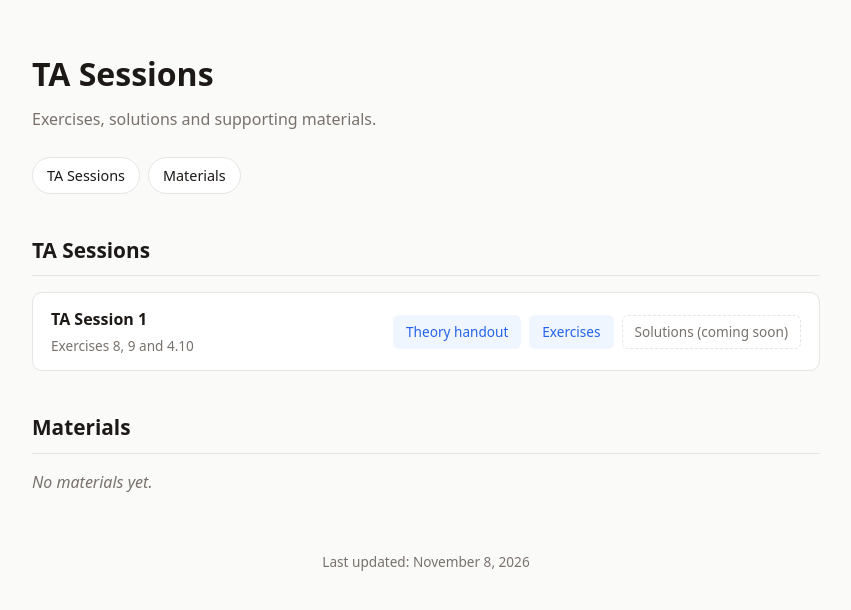
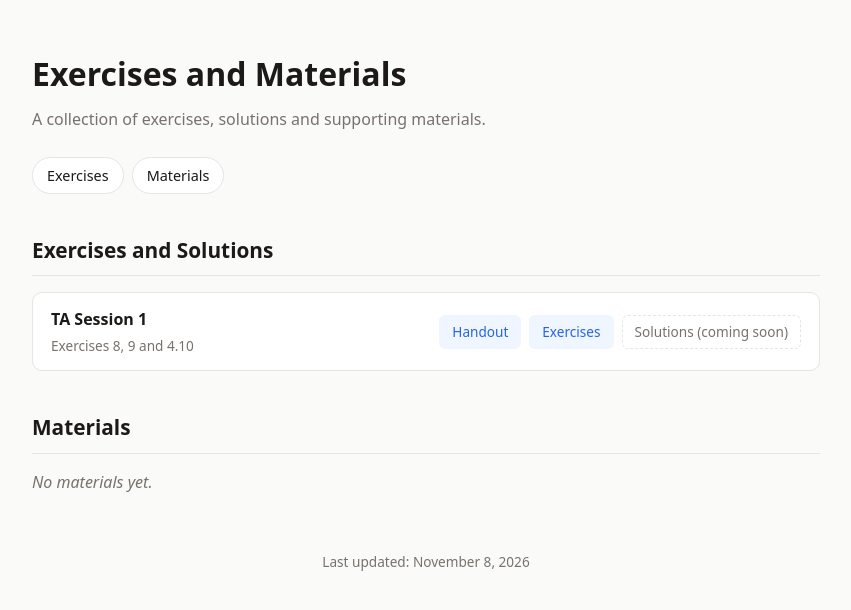
Before and after one commit to jctreminio/jctreminio.github.io, a plain HTML site: page index.html in a window 1280 px wide. Shown: the whole page, without its empty margins (214-1065 px from the left). Drawn offline with Linux system fonts and the light colour scheme.

Commit message:
Update index.html

```diff
--- a/index.html
+++ b/index.html
@@ -3,7 +3,7 @@
 <head>
 <meta charset="utf-8">
 <meta name="viewport" content="width=device-width, initial-scale=1">
-<title>TA Sessions</title>
+<title>Exercises and Materials</title>
 <style>
   :root {
     --bg: #fafaf9;
@@ -65,22 +65,23 @@
 <body>
 <div class="wrap">
 
+  <!-- ====== CABECERA: cambia el título y la descripción ====== -->
   <header>
-    <h1>TA Sessions</h1>
-    <p>Exercises, solutions and supporting materials.</p>
+    <h1>Exercises and Materials</h1>
+    <p>A collection of exercises, solutions and supporting materials.</p>
   </header>
 
   <nav>
-    <a href="#sessions">TA Sessions</a>
-    <a href="#materials">Materials</a>
+    <a href="#ejercicios">Exercises</a>
+    <a href="#material">Materials</a>
   </nav>
 
-  <section id="sessions">
-    <h2>TA Sessions</h2>
-    <div id="lista-sesiones"></div>
+  <section id="ejercicios">
+    <h2>Exercises and Solutions</h2>
+    <div id="lista-ejercicios"></div>
   </section>
 
-  <section id="materials">
+  <section id="material">
     <h2>Materials</h2>
     <div id="lista-material"></div>
   </section>
@@ -91,14 +92,14 @@
 <script>
 /* =====================================================================
    AQUÍ AÑADES TU CONTENIDO
-   - Cada sesión es una línea { ... }. Para añadir otra, copia la línea,
-     pégala debajo y cambia los textos. Coma al final de cada línea.
+   - Para añadir algo nuevo, copia una línea { ... }, pégala debajo y
+     cambia los textos. No olvides la coma al final de cada línea.
    - Escribe el nombre EXACTO del PDF (mayúsculas incluidas).
    - Si algo aún no está listo, déjalo vacío: ""  (saldrá "coming soon")
    ===================================================================== */
 
-const sesiones = [
-  { titulo: "TA Session 1", descripcion: "Exercises 8, 9 and 4.10", teoria: "TA_Session_I_Theory_Handout.pdf", ejercicios: "TA_Session_I_Exercises_8_9_4_10.pdf", soluciones: "" },
+const ejercicios = [
+  { titulo: "TA Session 1", descripcion: "Exercises 8, 9 and 4.10", handout: "TA_Session_I_Theory_Handout.pdf", enunciado: "TA_Session_I_Exercises_8_9_4_10.pdf", solucion: "" },
 ];
 
 const material = [
@@ -123,10 +124,9 @@ function tarjeta(titulo, descripcion, botones) {
   </div>`;
 }
 
-document.getElementById("lista-sesiones").innerHTML = sesiones.length
-  ? sesiones.map(s => tarjeta(s.titulo, s.descripcion,
-      boton("Theory handout", s.teoria) + boton("Exercises", s.ejercicios) + boton("Solutions", s.soluciones))).join("")
-  : `<p class="empty">No sessions yet.</p>`;
+document.getElementById("lista-ejercicios").innerHTML = ejercicios.length
+  ? ejercicios.map(e => tarjeta(e.titulo, e.descripcion, boton("Handout", e.handout) + boton("Exercises", e.enunciado) + boton("Solutions", e.solucion))).join("")
+  : `<p class="empty">No exercises yet.</p>`;
 
 document.getElementById("lista-material").innerHTML = material.length
   ? material.map(m => tarjeta(m.titulo, m.descripcion, boton("Open", m.enlace))).join("")
```
